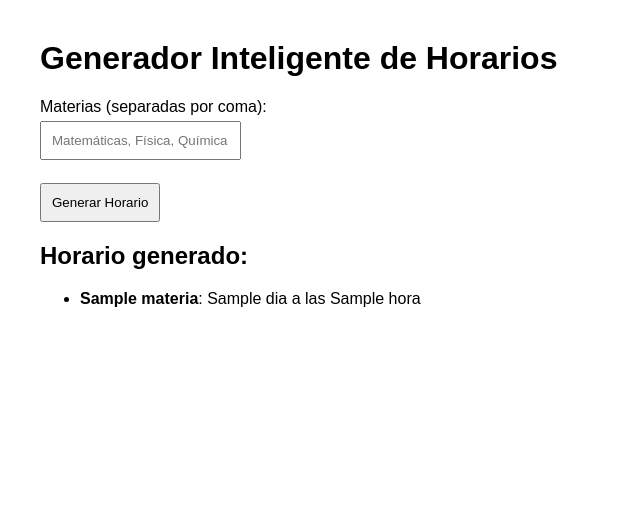
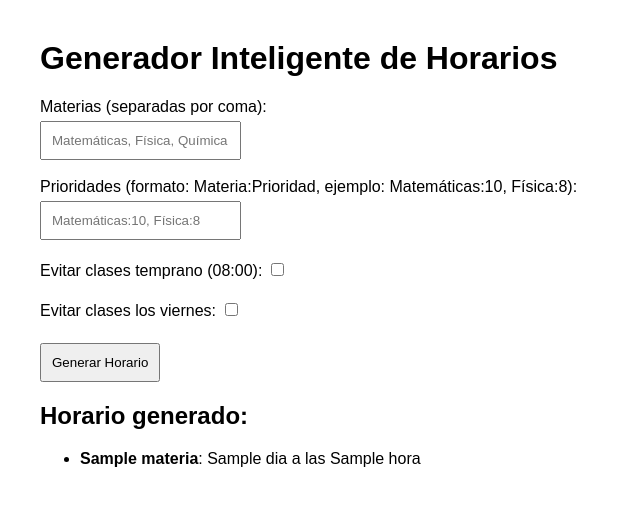
Before and after one commit to Rigebs/smart-scheduler, a Flask app: template templates/index.html in a window 1280 px wide. Shown: the top 506 px of the page, without its empty margins (0-640 px from the left). Run offline with Flask 3, Linux system fonts and the light colour scheme; the template is opened without the code that fills it: most values are stand-ins (such as "Sample title", 1, 10 or a date in 2020).

Commit message:
add: generar horario por prioridad de cursos y evitar dias u horas

```diff
--- a/app.py
+++ b/app.py
@@ -7,9 +7,20 @@ app = Flask(__name__)
 def index():
     resultado = None
     if request.method == "POST":
-        materias = request.form.get("materias", "")
-        materias = [m.strip() for m in materias.split(",") if m.strip()]
-        resultado = generar_horario(materias)
+        materias = request.form.get("materias", "").split(",")
+        prioridades_str = request.form.get("prioridades", "")
+        evitar_temprano = "evitar_temprano" in request.form
+        evitar_viernes = "evitar_viernes" in request.form
+
+        # Procesar las prioridades en formato diccionario
+        prioridades = {}
+        if prioridades_str:
+            for item in prioridades_str.split(","):
+                materia, prioridad = item.split(":")
+                prioridades[materia.strip()] = int(prioridad.strip())
+
+        resultado = generar_horario(materias, prioridades, evitar_temprano, evitar_viernes)
+
     return render_template("index.html", resultado=resultado)
 
 if __name__ == "__main__":
--- a/templates/index.html
+++ b/templates/index.html
@@ -14,6 +14,32 @@
         id="materias"
         placeholder="Matemáticas, Física, Química"
       /><br /><br />
+
+      <label for="prioridades"
+        >Prioridades (formato: Materia:Prioridad, ejemplo: Matemáticas:10,
+        Física:8):</label
+      ><br />
+      <input
+        type="text"
+        name="prioridades"
+        id="prioridades"
+        placeholder="Matemáticas:10, Física:8"
+      /><br /><br />
+
+      <label for="evitar_temprano">Evitar clases temprano (08:00):</label>
+      <input
+        type="checkbox"
+        name="evitar_temprano"
+        id="evitar_temprano"
+      /><br /><br />
+
+      <label for="evitar_viernes">Evitar clases los viernes:</label>
+      <input
+        type="checkbox"
+        name="evitar_viernes"
+        id="evitar_viernes"
+      /><br /><br />
+
       <button type="submit">Generar Horario</button>
     </form>
 
```
Also changed, not shown: app/scheduler.py (+49 -7 lines), 1 other file.
